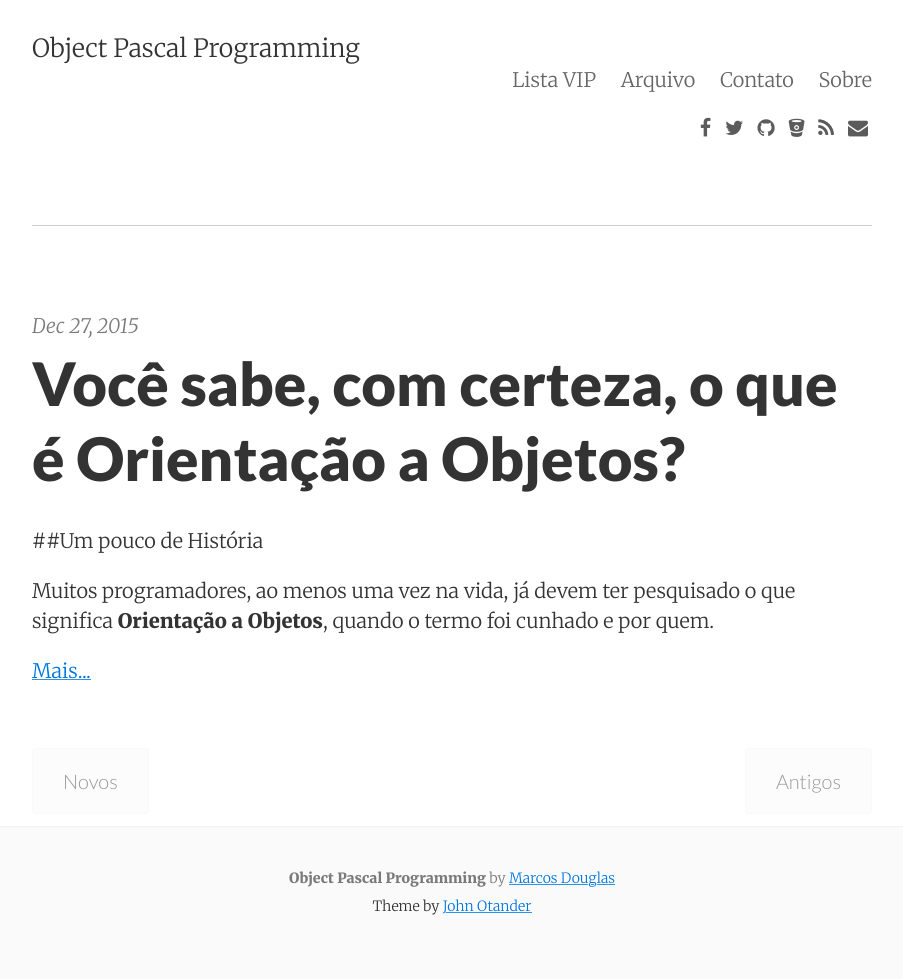
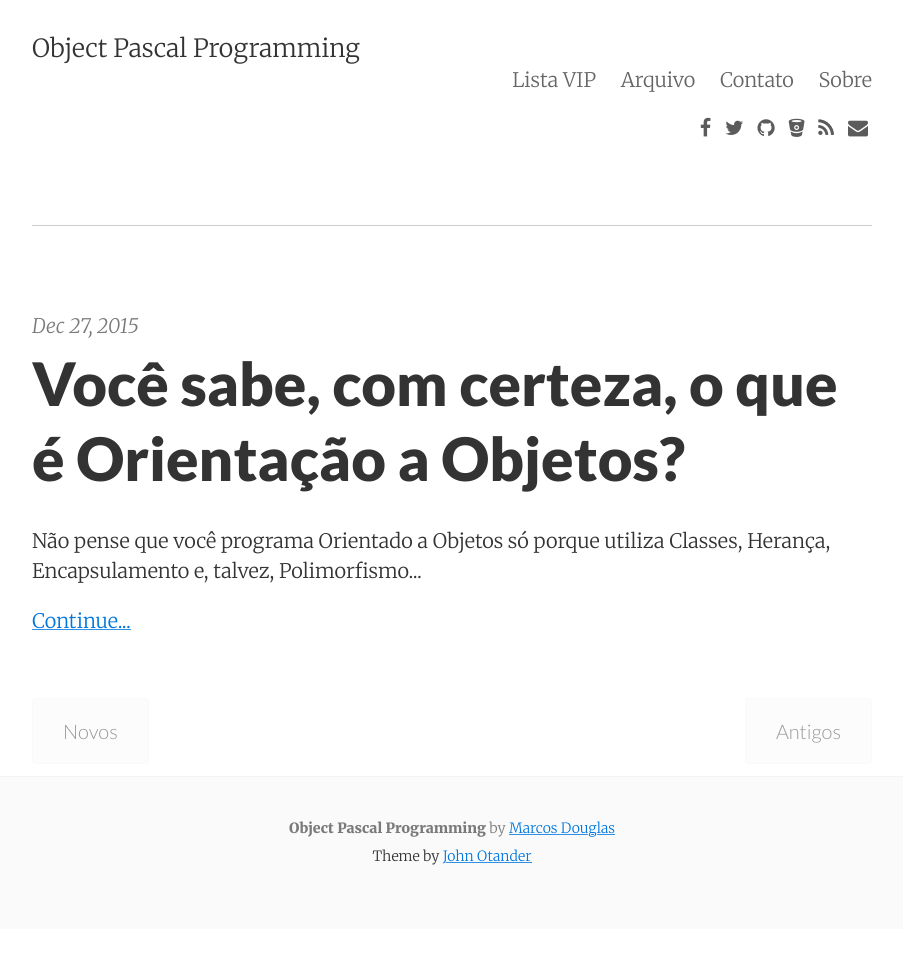
Before and after one commit to mdbs99/opp, a Jekyll site: the page built from index.html, in a window 1280 px wide. Shown: the whole page, without its empty margins (188-1091 px from the left). Built offline with Jekyll 4.4.1, drawn with Linux system fonts in a browser that asks for light colours; nearby versions of some CDN libraries; the list of posts is cut into pages by our own code; after the commit the page ends 929 px from its top, so only the background shows below that.

Commit message:
Permalink

```diff
--- a/_posts/2015-12-29-o-que-e-orientacao-a-objetos.md
+++ b/_posts/2015-12-29-o-que-e-orientacao-a-objetos.md
@@ -1,8 +1,11 @@
 ---
 layout: post
 title: "Você sabe, com certeza, o que é Orientação a Objetos?"
+redirect_from:
+  - /o-que-e-orientacao-a-objetos/
 date: 2015-12-27 15:00:00
 categories: oop
+summary: Não pense que você programa Orientado a Objetos só porque utiliza Classes, Herança, Encapsulamento e, talvez, Polimorfismo...
 ---
 ##Um pouco de História
 
--- a/index.html
+++ b/index.html
@@ -14,13 +14,13 @@ layout: default
             {{ post.summary }}
           {% else %}
             {{ post.excerpt }}
-            <p>
-              <a href="{{ post.url | prepend: site.baseurl }}">
-              Mais...
-              </a>
-            </p>
           {% endif %}
-        </p>
+          <p>
+            <a href="{{ post.url | prepend: site.baseurl }}">
+            Continue...
+            </a>
+          </p>
+          </p>
       </div>
     {% endfor %}
   </div>
```
Also changed, not shown: images/object-thinking-book.jpg (added).
